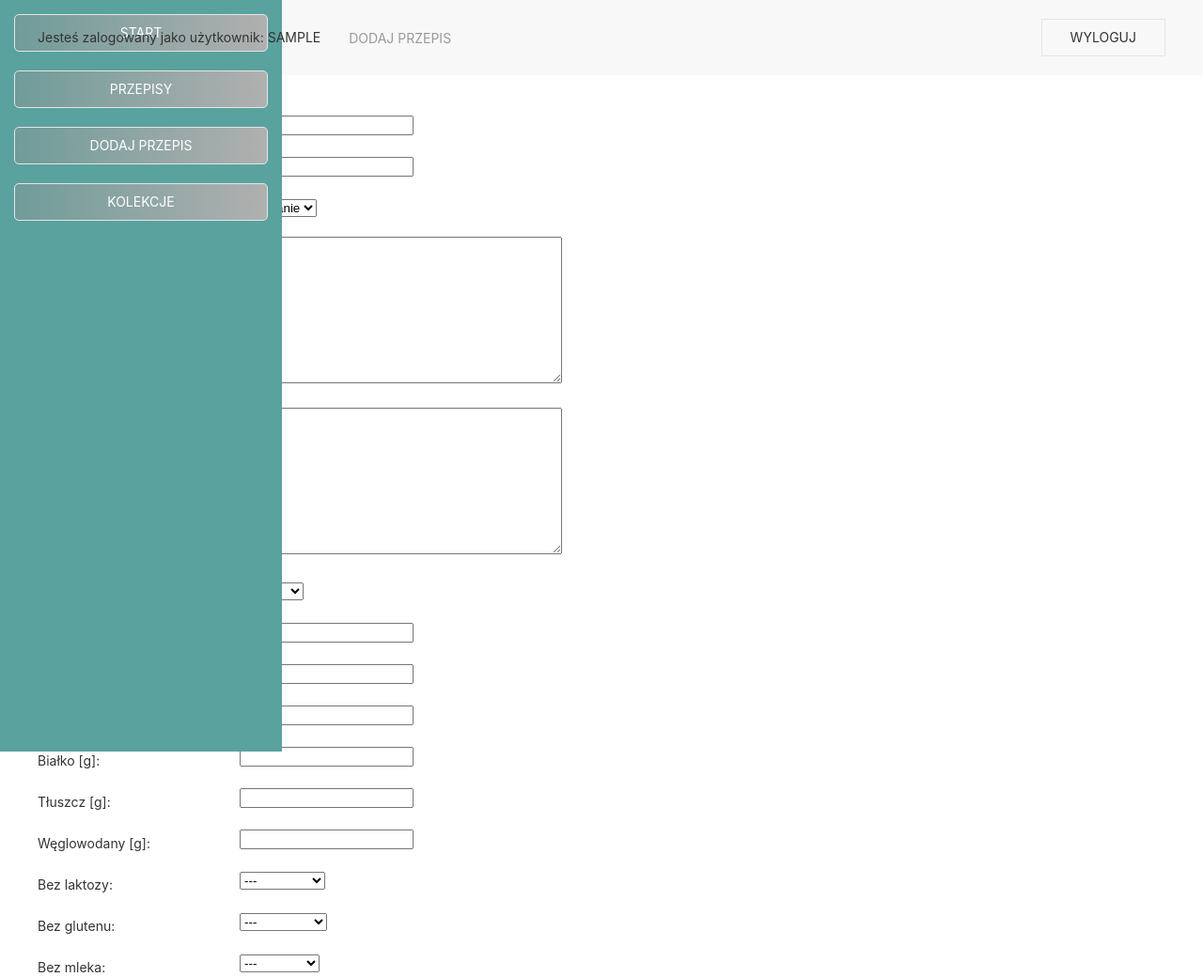
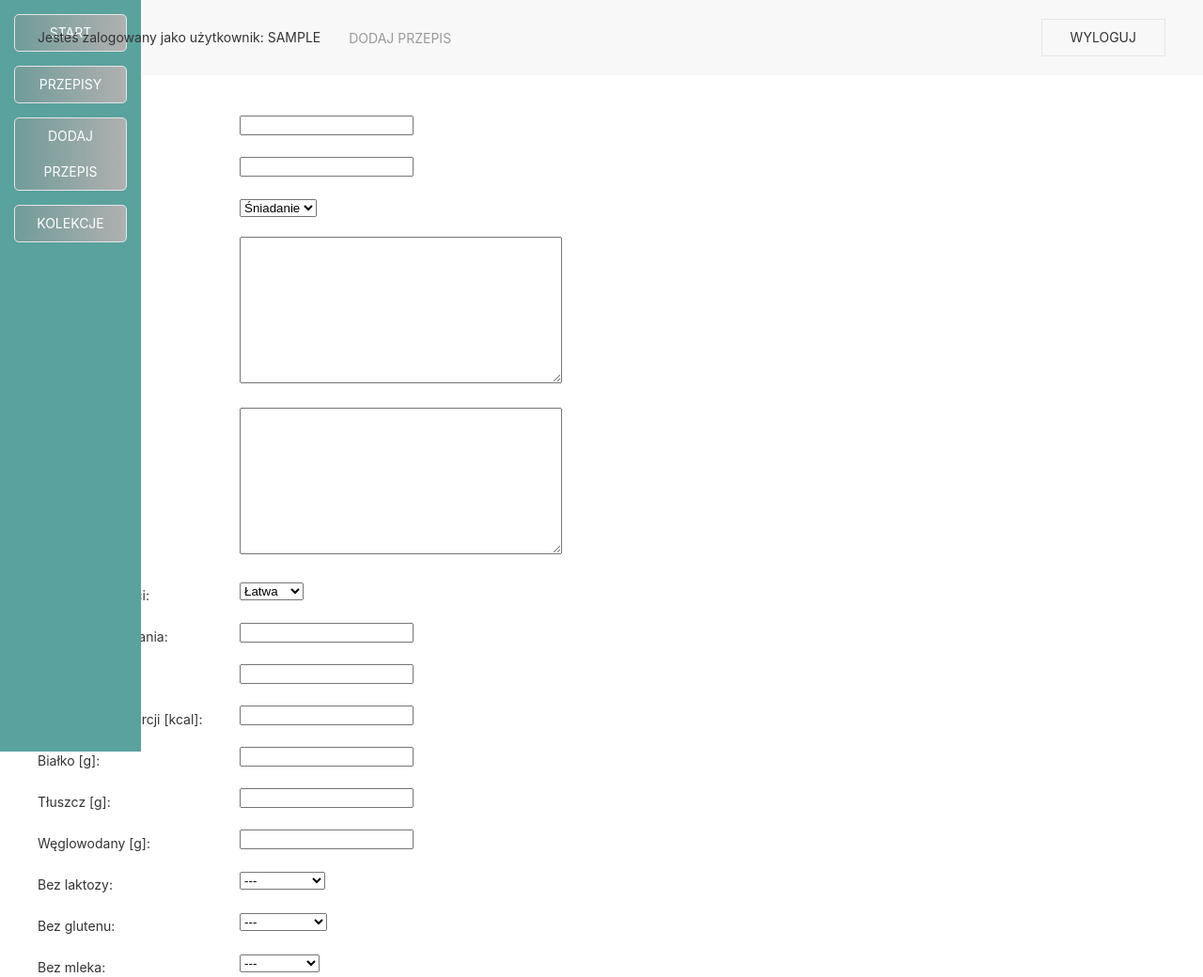
Before and after one commit to Domikaf456/culinary_recipes, a Django app: page /recipes/add in a window 1280 px wide. Shown: the top 1040 px of the page at 94% size. Run offline with Django 5.2, Linux system fonts and the light colour scheme; the visitor is signed in with stand-in values (Sample User, id 1); parts of the project's set-up code (start-up, migrations or seed data) failed here and were passed over.

Commit message:
Nowe migracje danych oraz zmiana formatowania paska bocznego

```diff
--- a/static/css/main.css
+++ b/static/css/main.css
@@ -58,6 +58,12 @@ body {
     gap: 15px;
 }
 
+.side-bar {
+    position: fixed;
+    top: 0;
+    height: 100vh;
+}
+
 .button-hover:hover {
     background-color: #2e8b57;
 }
--- a/templates/recipe_base.html
+++ b/templates/recipe_base.html
@@ -14,9 +14,8 @@
 
 </head>
 <body>
-
     <div uk-height-viewport="offset-bottom:0" class="uk-flex">
-        <div class="uk-width-medium uk-flex uk-flex-column uk-padding-small" style="background-color: lightseagreen; filter:saturate(50%); gap: 20px; position: fixed; top: 0; height: 100vh;">
+        <div class="uk-width-small uk-flex uk-flex-column uk-padding-small gap-small side-bar" style="background-color: lightseagreen; filter:saturate(50%);">
             {% include 'menu_button.html' with url_name='all_recipes_url' name='Start'%}
             {% include 'menu_button.html' with url_name='all_recipes_url' name='Przepisy'%}
             {% if user.is_superuser %}
```
Also changed, not shown: recipe/migrations/0001_initial.py, recipe/migrations/0002_insert_initial_data.py, recipe/migrations/0003_recipecollection.py, recipe/migrations/0004_recipe_owner.py (deleted). Lines whose indentation alone changed are shown as unchanged.
